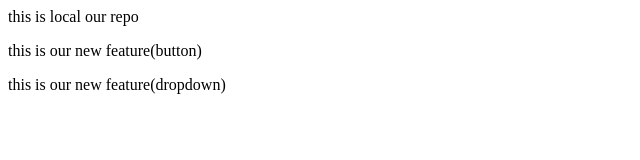
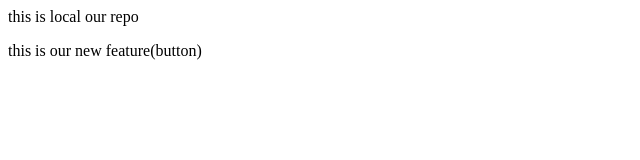
Before and after one commit to chahatm8080/localrepo2, a plain HTML site: page index.html in a window 1280 px wide. Shown: the whole page, without its empty margins (0-640 px from the left). Drawn offline with Linux system fonts and the light colour scheme.

Commit message:
main original

```diff
--- a/index.html
+++ b/index.html
@@ -1,3 +1,2 @@
 <p>this is local our repo</p>
 <p>this is our new feature(button)</p>
-<p>this is our new feature(dropdown)</p>
```
